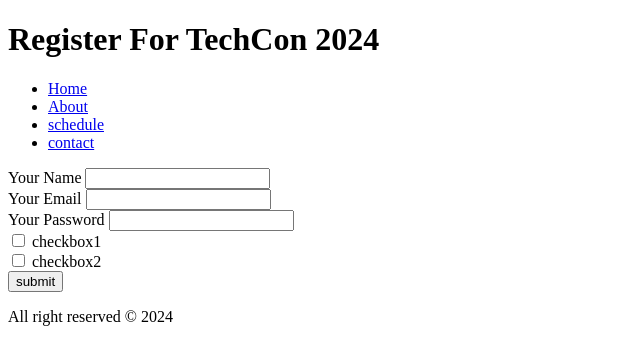
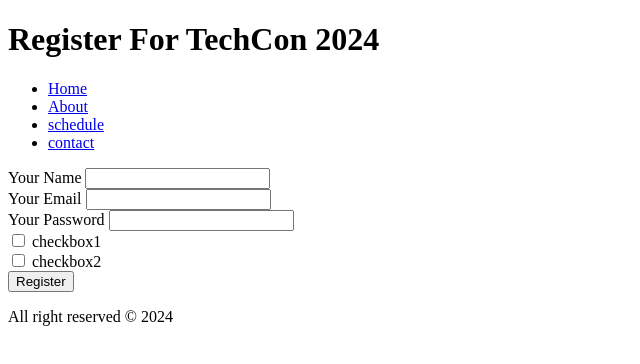
Before and after one commit to Mohammad-Echaary/TechCon_HTML, a plain HTML site: page techcon_website/register.html in a window 1280 px wide. Shown: the full height of the page, 0-640 px from the left. Drawn offline with Linux system fonts and the light colour scheme.

Commit message:
tenth commit

```diff
--- a/techcon_website/register.html
+++ b/techcon_website/register.html
@@ -18,7 +18,7 @@
       </nav>
     </header>
     <main>
-      <form action="">
+      <form action="/submit_registration" method="post">
         <label for="name">Your Name</label>
         <input type="text" id="name" /><br />
         <label for="email">Your Email</label>
@@ -29,7 +29,7 @@
         <label for="checkbox1"></label> <br />
         <input type="checkbox" name="" id="checkbox2" /> checkbox2
         <label for="checkbox2"></label> <br />
-        <input type="submit" value="submit" />
+        <button type="submit">Register</button>
       </form>
     </main>
     <footer>
```
